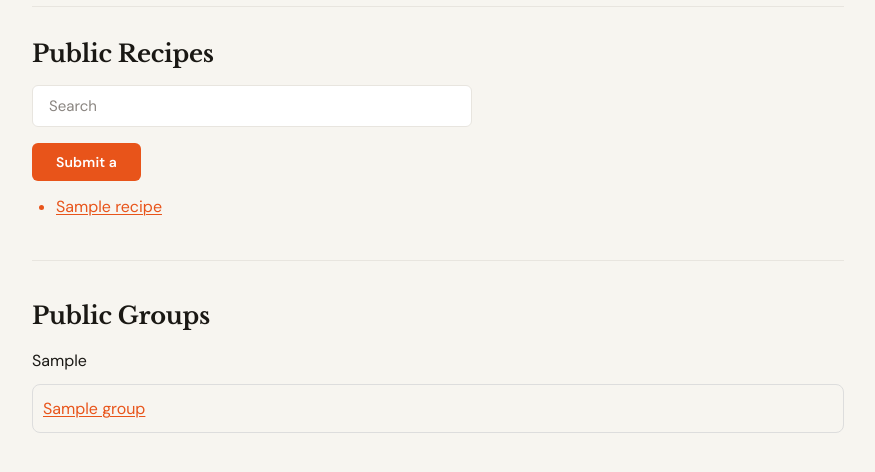
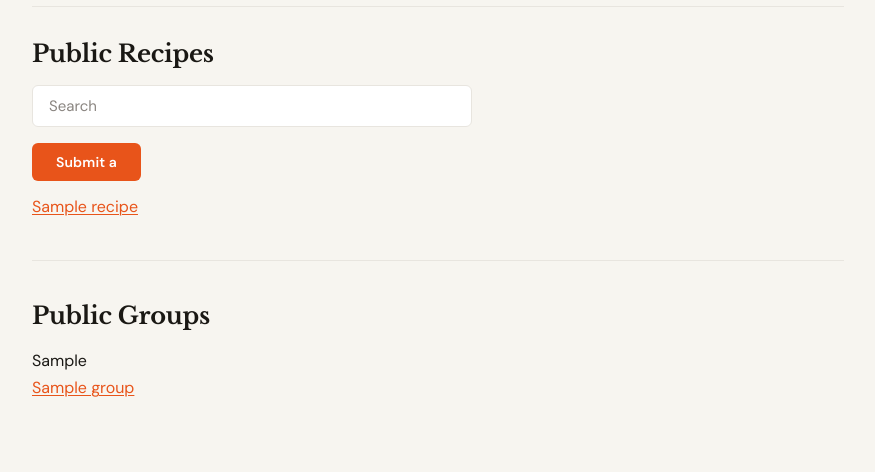
Before and after one commit to jessmorrill/SharedPlate, a Python web app: template app/templates/index.html in a window 1280 px wide. Shown: the part 197-669 px from the top of the page, without its empty margins (202-1077 px from the left). Run offline with Jinja, Linux system fonts and the light colour scheme; the template is opened without the code that fills it: most values are stand-ins (such as "Sample title", 1, 10 or a date in 2020); form fields are guessed from the names that the template uses.

Commit message:
removed old embedded css fropom html doc

```diff
--- a/app/templates/index.html
+++ b/app/templates/index.html
@@ -17,7 +17,7 @@
 
         {% if recipes %}
 
-            <ul class="recipes">
+            <ul class="recipes" style="list-style:none;padding:0;">
                 {% for recipe in recipes %}
                     <li>
                         <a href="{{ url_for('recipe_detail', recipe_id=recipe.id) }}">
@@ -44,7 +44,7 @@
     {% if groups %}
         <ul style="list-style:none;padding:0;">
             {% for group in groups %}
-                <li style="margin:10px 0; padding:10px; border:1px solid #ddd; border-radius:8px;">
+                <li>
                     <a href="{{ url_for('group_detail', group_id=group.id, group_name=group.group_name) }}">
                         {{ group.group_name }}
                     </a>
```
